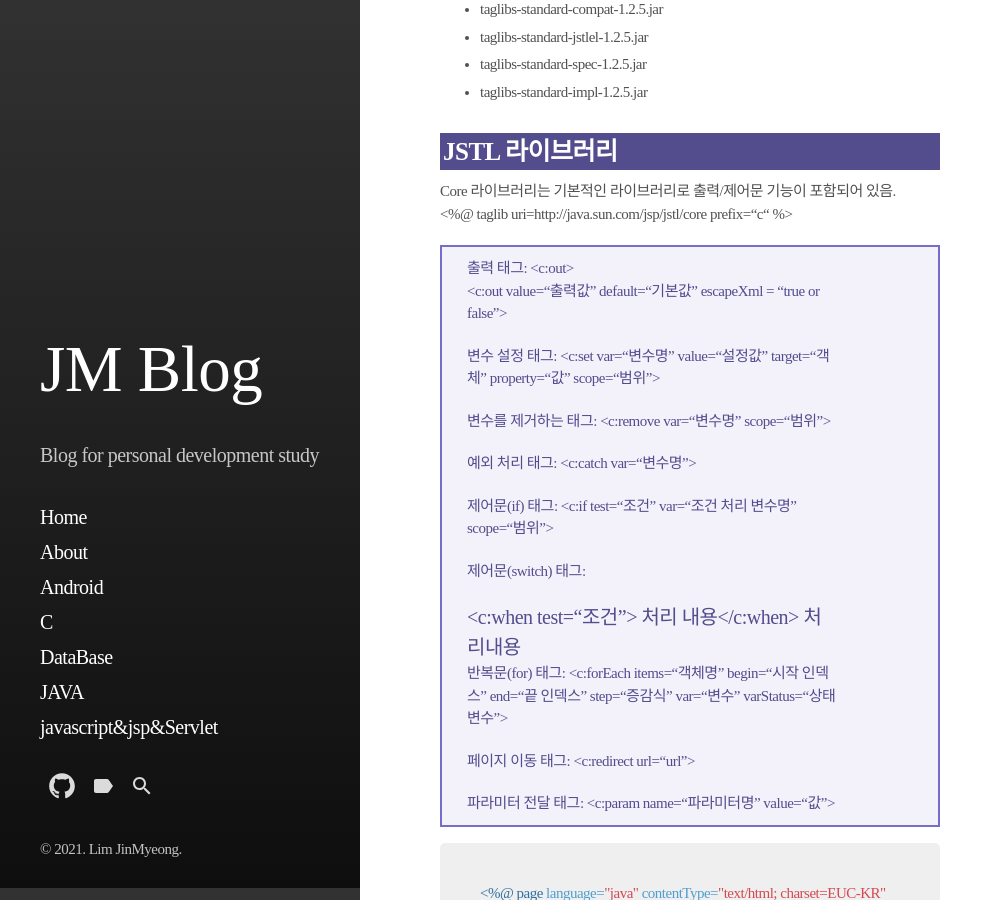
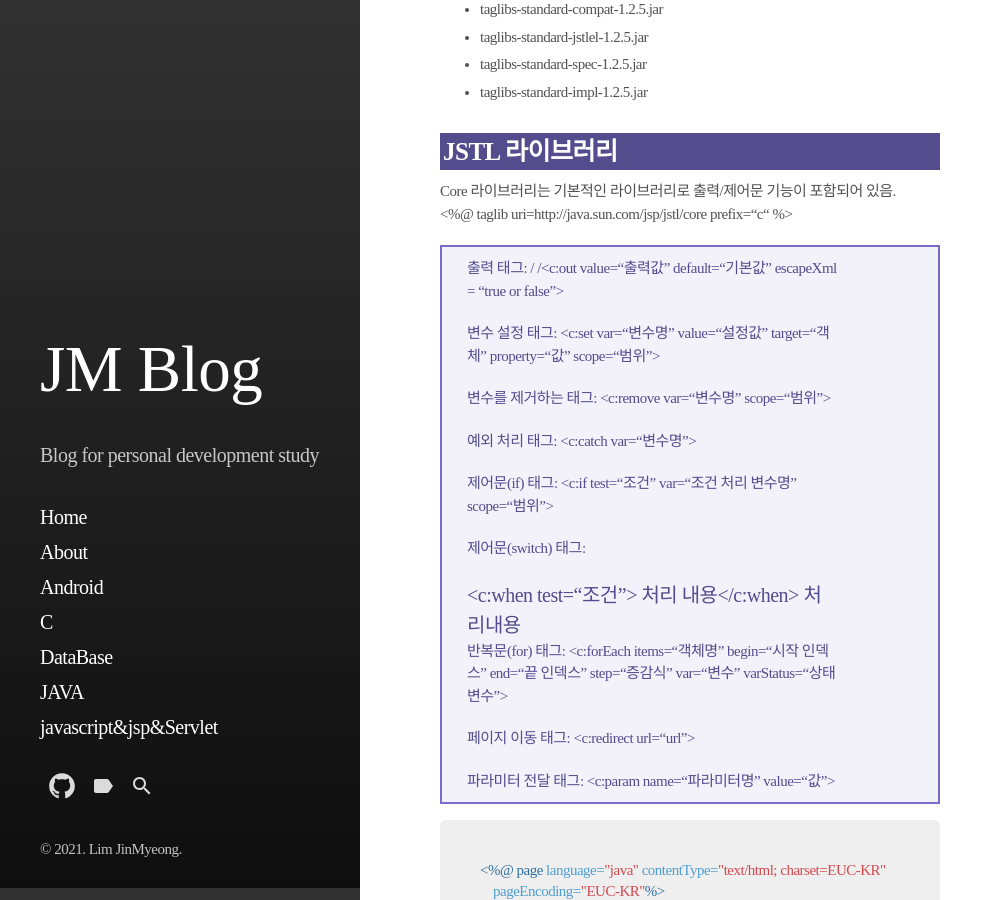
Before and after one commit to jm456789/jm456789.github.io, a Jekyll site: the page built from _posts/2021-07-26-JSP-board.md, in a window 1280 px wide and 900 px high, scrolled down 14412 px. Shown: the whole window, without its empty margins (0-1003 px from the left). Built offline with Jekyll 4.4.1, drawn with Linux system fonts in a browser that asks for light colours; some web fonts are replaced.

Commit message:
Update 2021-07-26-JSP-board.md

```diff
--- a/_posts/2021-07-26-JSP-board.md
+++ b/_posts/2021-07-26-JSP-board.md
@@ -630,8 +630,8 @@ https://tomcat.apache.org/download-taglibs.cgi에서 아래 4개 다 다운받
 Core 라이브러리는 기본적인 라이브러리로 출력/제어문 기능이 포함되어 있음.
 <%@ taglib uri=http://java.sun.com/jsp/jstl/core prefix=“c“ %>
 
-> 출력 태그: \<c:out>
-> <c:out value=“출력값” default=“기본값” escapeXml = “true or false”>
+> 출력 태그: /<c:out>
+> /<c:out value=“출력값” default=“기본값” escapeXml = “true or false”>
 >
 > 변수 설정 태그:<c:set>
 > <c:set var=“변수명” value=“설정값” target=“객체” property=“값” scope=“범위”>
```
